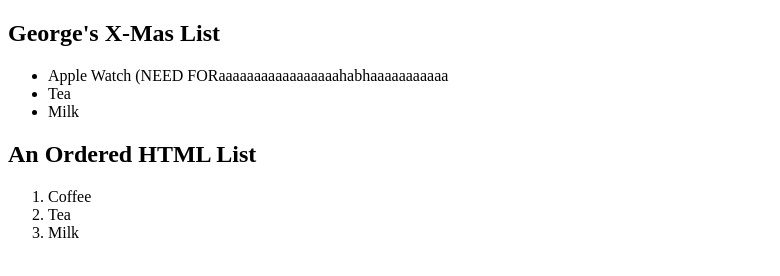
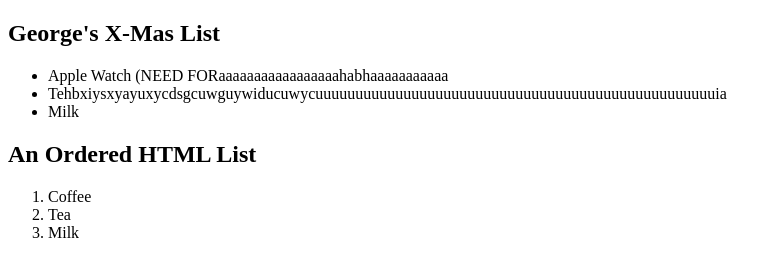
Before and after one commit to gnet27/files, a plain HTML site: page xmstest.html in a window 1280 px wide. Shown: the whole page, without its empty margins (0-780 px from the left). Drawn offline with Linux system fonts and the light colour scheme.

Commit message:
Update xmstest.html

```diff
--- a/xmstest.html
+++ b/xmstest.html
@@ -7,7 +7,7 @@
 
 <ul>
   <li>Apple Watch (NEED FORaaaaaaaaaaaaaaaaahabhaaaaaaaaaaa</li>
-  <li>Tea</li>
+  <li>Tehbxiysxyayuxycdsgcuwguywiducuwycuuuuuuuuuuuuuuuuuuuuuuuuuuuuuuuuuuuuuuuuuuuuuuuuuuia</li>
   <li>Milk</li>
 </ul>
 
```
